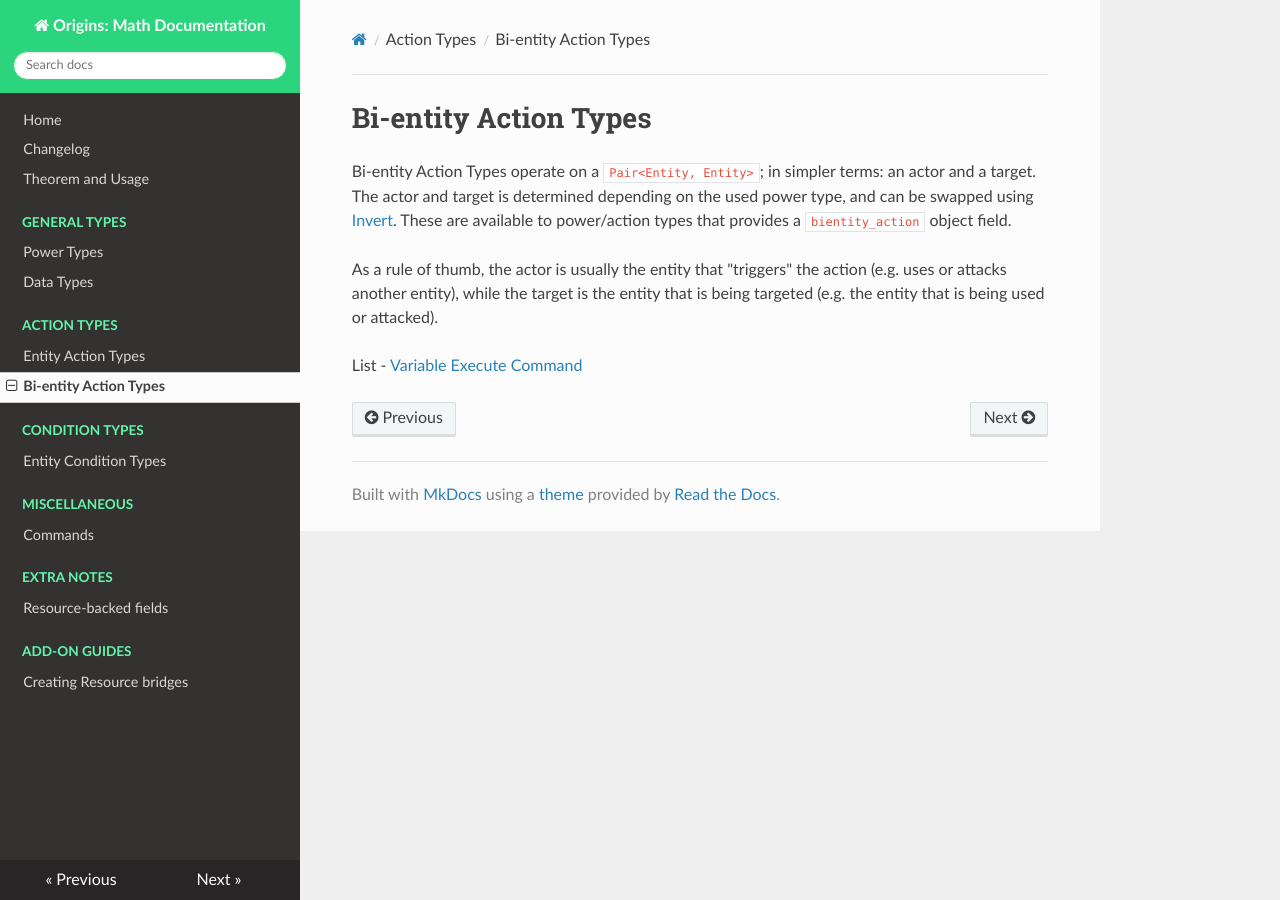
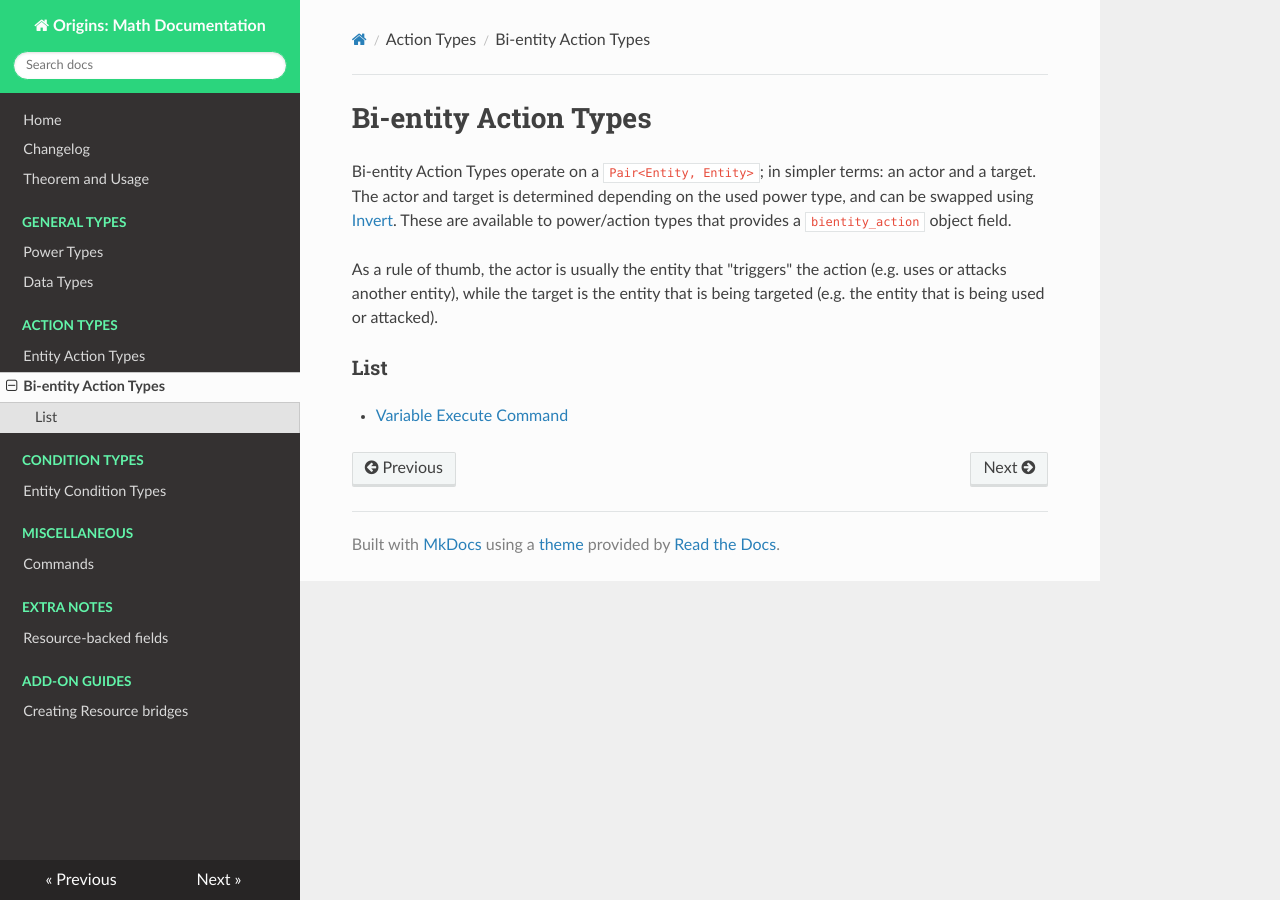
Before and after one commit to xrickastley/origins-math-docs, an MkDocs documentation site: the page built from docs/types/bientity_action_types.md, in a window 1280 px wide. Built offline with MkDocs 1.6.1, drawn with Linux system fonts in a browser that asks for light colours; nearby versions of some CDN libraries.

Commit message:
Fixed formatting.

```diff
--- a/docs/types/bientity_action_types.md
+++ b/docs/types/bientity_action_types.md
@@ -4,5 +4,6 @@ Bi-entity Action Types operate on a `Pair<Entity, Entity>`; in simpler terms: an
 
 As a rule of thumb, the actor is usually the entity that "triggers" the action (e.g. uses or attacks another entity), while the target is the entity that is being targeted (e.g. the entity that is being used or attacked).
 
-List
+### List
+
 - [Variable Execute Command](./bientity_action_types/variable_execute_command.md)
```
